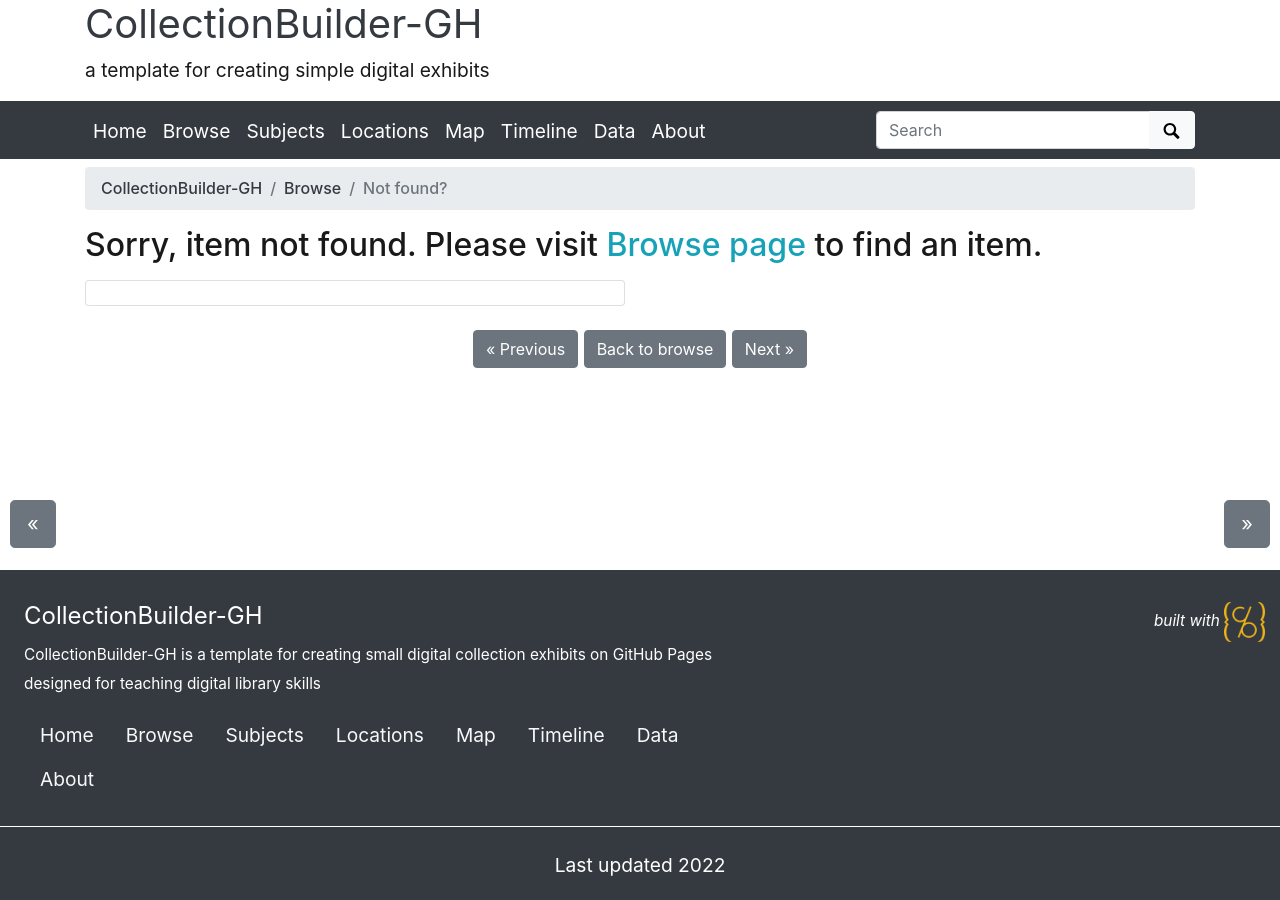
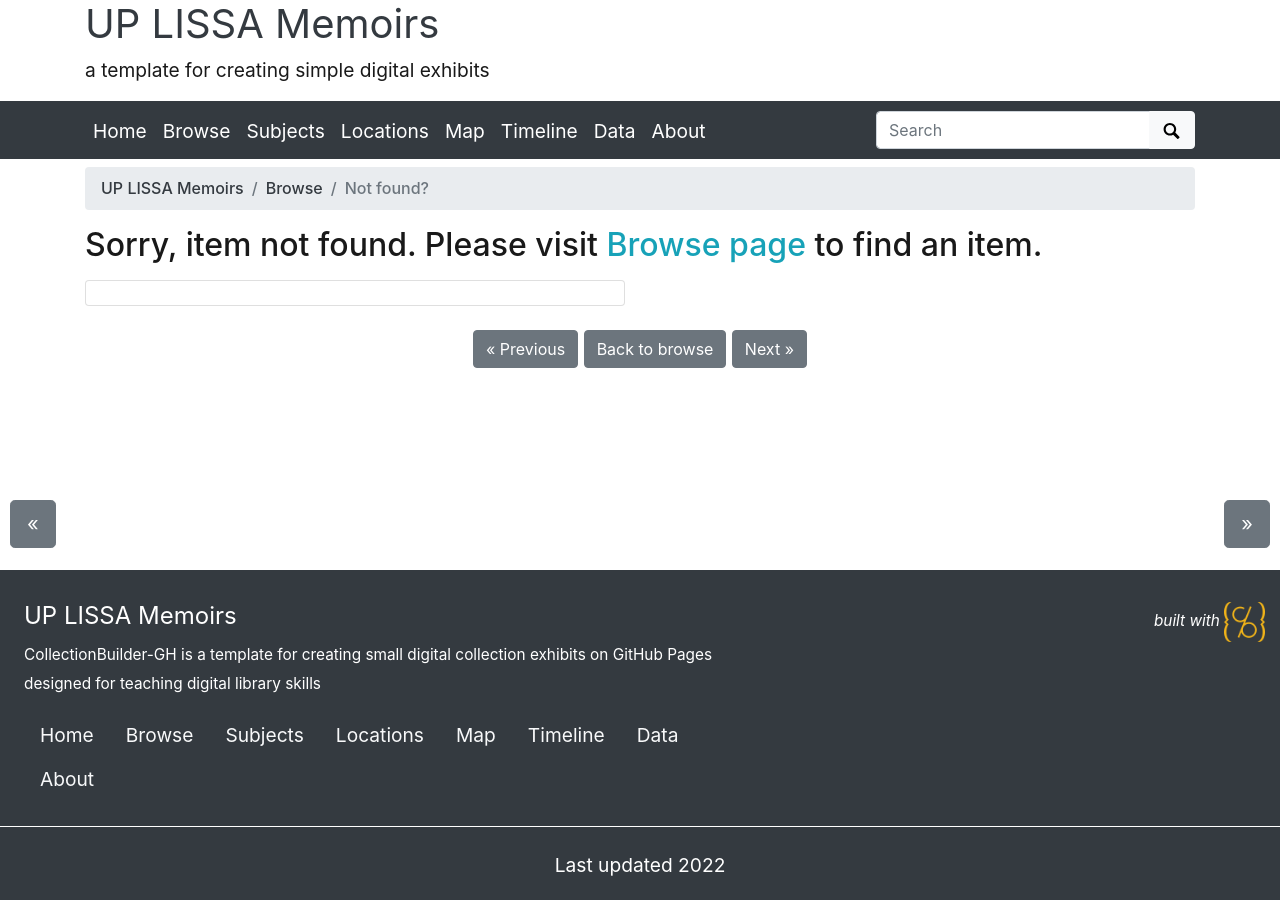
Before and after one commit to unkabogaton/UPLISSAMemoirs, a Jekyll site: the page built from pages/item.md, in a window 1280 px wide. Built offline with Jekyll 4.4.1, drawn with Linux system fonts in a browser that asks for light colours.

Commit message:
Chan - Changed page title and author

```diff
--- a/_config.yml
+++ b/_config.yml
@@ -20,14 +20,14 @@ source-code: https://github.com/CollectionBuilder/collectionbuilder-gh
 # SITE SETTINGS
 #
 # title of site appears in banner
-title: CollectionBuilder-GH
+title: UP LISSA Memoirs
 # tagline, a short phrase that will appear throughout the site in the top banner
 tagline: a template for creating simple digital exhibits
 # description appears in meta tags and other locations
 # this description might appear in search result lists, keep around 160 characters max
 description: "CollectionBuilder-GH is a template for creating small digital collection exhibits on GitHub Pages designed for teaching digital library skills"
 # creator of the digital collection, to appear in meta tags; we typically use our GitHub usernames but feel free to just use your name
-author: CollectionBuilder
+author: InfoSquad
 
 ##########
 # COLLECTION SETTINGS
```
